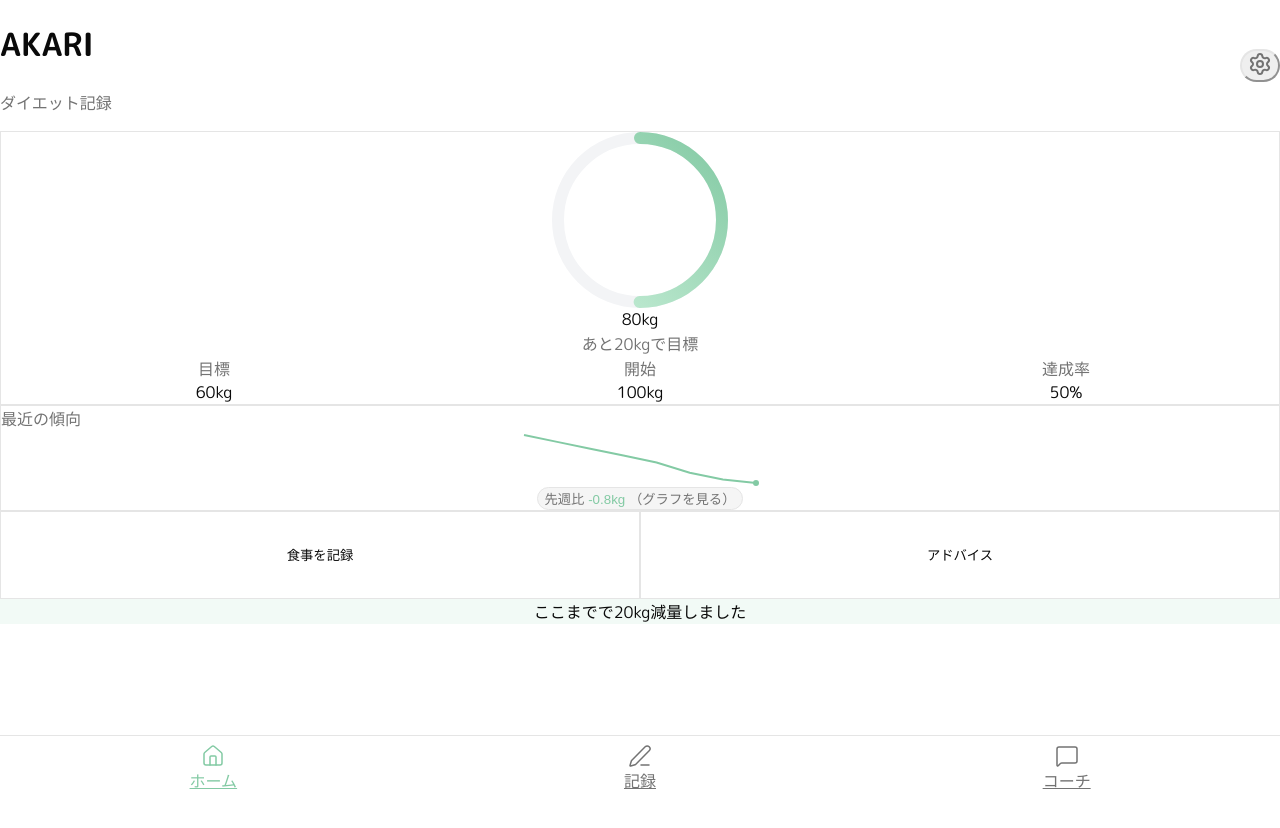
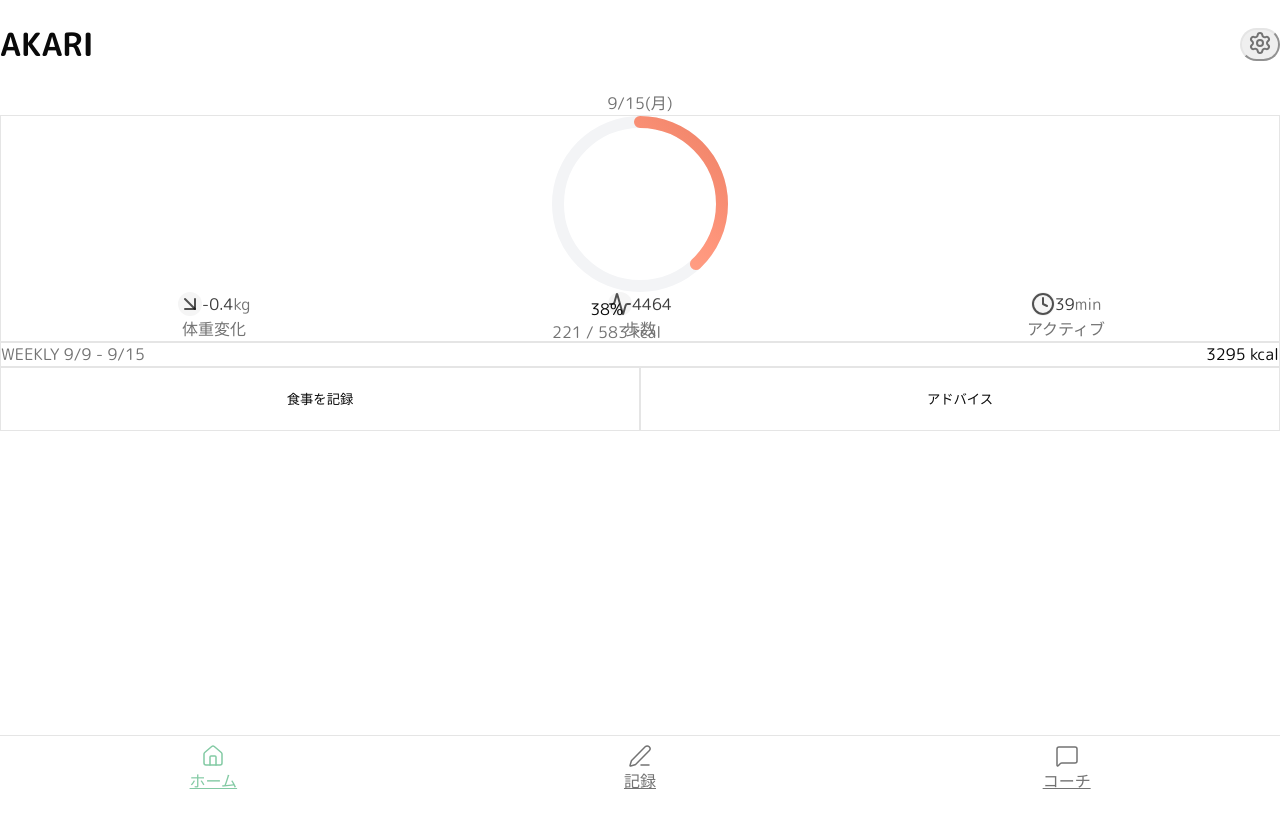
Before and after one commit to chaspy/AKARI, a React (Vite) app in the folder app/: page / in a window 1280 px wide. Shown: the top 828 px of the page. Built offline with nearby package versions, Linux system fonts and the light colour scheme.

Commit message:
feat(ui): ダッシュボードを簡潔なリング＋KPI構成に刷新（中央%表示・日付・3KPI・ウィークリー小カード）

```diff
--- a/app/src/components/GradientRing.tsx
+++ b/app/src/components/GradientRing.tsx
@@ -2,12 +2,16 @@ type RingProps = {
   size?: number;
   thickness?: number;
   value: number;
+  startColor?: string;
+  endColor?: string;
 };
 
 export function GradientRing({
   size = 200,
   thickness = 14,
   value,
+  startColor = 'oklch(0.92 0.05 160)',
+  endColor = 'var(--primary)',
 }: RingProps) {
   const r = (size - thickness) / 2;
   const c = 2 * Math.PI * r;
@@ -18,8 +22,8 @@ export function GradientRing({
     <svg width={size} height={size}>
       <defs>
         <linearGradient id={id} x1="0%" y1="0%" x2="100%" y2="100%">
-          <stop offset="0%" stopColor="oklch(0.92 0.05 160)" />
-          <stop offset="100%" stopColor="var(--primary)" />
+          <stop offset="0%" stopColor={startColor} />
+          <stop offset="100%" stopColor={endColor} />
         </linearGradient>
       </defs>
       <circle
--- /dev/null
+++ b/app/src/components/Kpi.tsx
@@ -0,0 +1,25 @@
+import { ReactNode } from 'react'
+
+type KpiProps = {
+  icon: ReactNode
+  value: string
+  unit?: string
+  label: string
+}
+
+export function Kpi({ icon, value, unit, label }: KpiProps) {
+  return (
+    <div className="flex flex-col items-center gap-1.5">
+      <div className="flex items-center gap-2 text-foreground/80">
+        <div className="w-6 h-6 grid place-items-center rounded-md bg-muted text-foreground/70">
+          {icon}
+        </div>
+        <div className="text-xl font-semibold leading-none">
+          {value}
+          {unit && <span className="text-sm text-muted-foreground ml-1">{unit}</span>}
+        </div>
+      </div>
+      <div className="text-xs text-muted-foreground">{label}</div>
+    </div>
+  )
+}
--- a/app/src/pages/Home.tsx
+++ b/app/src/pages/Home.tsx
@@ -1,117 +1,73 @@
 import { useState } from 'react';
 import { GradientRing } from '@/components/GradientRing';
-import { Sparkline } from '@/components/Sparkline';
-import { TrendSheet } from '@/components/TrendSheet';
-import { Settings } from 'lucide-react';
+import { Settings, Activity, Clock, ArrowDownRight } from 'lucide-react';
 import { Screen } from '@/components/Screen';
+import { Kpi } from '@/components/Kpi';
 
 // Main Home Component with proper layout
 function Home() {
-  const [currentWeight] = useState(80);
-  const [targetWeight] = useState(60);
-  const startWeight = 100;
-
-  const progress = Math.round(((startWeight - currentWeight) / (startWeight - targetWeight)) * 100);
-  const remain = Math.max(currentWeight - targetWeight, 0);
-  const weightLost = startWeight - currentWeight;
-
-  // Sample data
-  const recentHistory = [81.4, 81.2, 81.0, 80.8, 80.6, 80.3, 80.1, 80.0];
-  const weeklyChange = -0.8;
-  const detailedHistory = [
-    { date: '12/1', weight: 82.5 },
-    { date: '12/3', weight: 82.2 },
-    { date: '12/5', weight: 81.8 },
-    { date: '12/7', weight: 81.5 },
-    { date: '12/9', weight: 81.2 },
-    { date: '12/11', weight: 80.8 },
-    { date: '12/13', weight: 80.5 },
-    { date: '12/15', weight: 80.0 },
-  ];
+  const today = new Date();
+  // 表示用ダミー（後で実データに差し替え）
+  const [weightDiff] = useState(-0.4);
+  const [steps] = useState(4464);
+  const [activeMin] = useState(39);
+  const [calGoal] = useState(583);
+  const [calories] = useState(221);
+  const calPercent = Math.min(100, Math.round((calories / calGoal) * 100));
 
   return (
     <Screen data-ui-version="home-v2">
-      {/* Header - NO BORDER */}
-      <header
-        className="bg-background px-5 pb-2"
-        style={{ paddingTop: 'env(safe-area-inset-top, 12px)' }}
-      >
+      {/* Header */}
+      <header className="bg-background px-5 pb-2" style={{ paddingTop: 'env(safe-area-inset-top, 12px)' }}>
         <div className="flex items-center justify-between max-w-md mx-auto">
-          <div>
-            <h1 className="text-2xl font-bold text-foreground">AKARI</h1>
-            <p className="text-sm text-muted-foreground">ダイエット記録</p>
-          </div>
-          <button
-            className="p-2 rounded-full hover:bg-accent/30 transition-colors"
-            onClick={() => window.location.href = '/settings'}
-          >
+          <h1 className="text-2xl font-bold text-foreground">AKARI</h1>
+          <button className="p-2 rounded-full hover:bg-accent/30 transition-colors" onClick={() => window.location.href = '/settings'}>
             <Settings className="h-5 w-5 text-muted-foreground" />
           </button>
         </div>
       </header>
 
-      {/* Main Content - STRICT 8pt grid (px-4 mt-6 space-y-6) */}
-      <main className="mt-6 space-y-8">
+      {/* Main Content */}
+      <main className="mt-3 space-y-6">
+        <div className="text-center text-sm text-muted-foreground">
+          {today.toLocaleDateString('ja-JP', { month: 'numeric', day: 'numeric' })}
+          ({['日','月','火','水','木','金','土'][today.getDay()]})
+        </div>
 
-        {/* ProgressCard - Hero with Ring */}
-        <div className="rounded-2xl bg-card border border-border shadow-sm p-6 flex flex-col items-center">
-          {/* Ring + Text（重なり回避のため縦積み） */}
-          <div className="flex flex-col items-center mb-7">
-            <div className="w-[176px] h-[176px]">
-              <GradientRing value={progress} size={176} thickness={12} />
-            </div>
-            <div className="text-center mt-4">
-              <div className="text-3xl md:text-4xl font-bold text-foreground leading-tight tracking-tight">{currentWeight}kg</div>
-              <div className="text-sm text-muted-foreground mt-1 leading-normal">あと{remain}kgで目標</div>
+        {/* Progress */}
+        <div className="rounded-2xl bg-card border border-border shadow-sm p-6">
+          <div className="relative w-[176px] h-[176px] mx-auto mb-4">
+            <GradientRing value={calPercent} size={176} thickness={12} startColor="oklch(0.86 0.12 35)" endColor="oklch(0.72 0.14 35)" />
+            <div className="absolute inset-0 grid place-items-center">
+              <div className="text-center">
+                <div className="text-3xl font-bold text-foreground">{calPercent}%</div>
+                <div className="text-xs text-muted-foreground mt-1">{calories} / {calGoal} kcal</div>
+              </div>
             </div>
           </div>
-          {/* Secondary metrics (centered, non-wrapping) */}
-          <div className="mt-6 grid grid-cols-3 gap-6 w-full">
-            <div className="text-center space-y-2">
-              <div className="text-xs text-muted-foreground">目標</div>
-              <div className="text-lg font-semibold text-foreground">{targetWeight}kg</div>
-            </div>
-            <div className="text-center space-y-2">
-              <div className="text-xs text-muted-foreground">開始</div>
-              <div className="text-lg font-semibold text-foreground">{startWeight}kg</div>
-            </div>
-            <div className="text-center space-y-2">
-              <div className="text-xs text-muted-foreground">達成率</div>
-              <div className="text-lg font-semibold text-foreground">{progress}%</div>
-            </div>
+          <div className="grid grid-cols-3 gap-4">
+            <Kpi icon={<ArrowDownRight className="w-4 h-4" />} value={`${weightDiff}`} unit="kg" label="体重変化" />
+            <Kpi icon={<Activity className="w-4 h-4" />} value={`${steps}`} label="歩数" />
+            <Kpi icon={<Clock className="w-4 h-4" />} value={`${activeMin}`} unit="min" label="アクティブ" />
           </div>
         </div>
 
-        {/* SparklineCard - Everything contained within p-4 */}
-        <div className="rounded-2xl bg-card border border-border shadow-sm p-6">
-          <div className="text-sm text-muted-foreground mb-4">最近の傾向</div>
-          <div className="w-full flex justify-center">
-            <Sparkline data={recentHistory} width={240} height={56} />
-          </div>
-          <div className="mt-3">
-            <TrendSheet data={detailedHistory} weeklyChange={weeklyChange} />
+        {/* Weekly */}
+        <div className="rounded-2xl bg-card border border-border shadow-sm p-4">
+          <div className="flex items-center justify-between text-xs text-muted-foreground">
+            <div>WEEKLY {new Date(today.getTime()-6*86400000).toLocaleDateString('ja-JP',{month:'numeric',day:'numeric'})} - {today.toLocaleDateString('ja-JP',{month:'numeric',day:'numeric'})}</div>
+            <div className="text-foreground">3295 kcal</div>
           </div>
         </div>
 
-        {/* Actions - 2 cards (height ≥88px) */}
-        <div className="grid grid-cols-2 gap-6">
-          <button
-            className="rounded-2xl bg-card border border-border shadow-sm min-h-[88px] p-5 hover:shadow-md active:shadow-inner transition-all flex items-center justify-center"
-            onClick={() => window.location.href = '/log'}
-          >
-            <span className="font-bold text-base text-foreground">食事を記録</span>
+        {/* Actions */}
+        <div className="grid grid-cols-2 gap-5">
+          <button className="rounded-2xl bg-card border border-border shadow-sm min-h-[64px] p-4 hover:shadow-md transition-all" onClick={() => window.location.href = '/log'}>
+            <span className="font-medium text-foreground">食事を記録</span>
           </button>
-          <button
-            className="rounded-2xl bg-card border border-border shadow-sm min-h-[88px] p-5 hover:shadow-md active:shadow-inner transition-all flex items-center justify-center"
-            onClick={() => window.location.href = '/coach'}
-          >
-            <span className="font-bold text-base text-foreground">アドバイス</span>
+          <button className="rounded-2xl bg-card border border-border shadow-sm min-h-[64px] p-4 hover:shadow-md transition-all" onClick={() => window.location.href = '/coach'}>
+            <span className="font-medium text-foreground">アドバイス</span>
           </button>
-        </div>
-
-        {/* MessageCard - White card with light mint background */}
-        <div className="rounded-2xl bg-primary/10 p-5 text-center">
-          <span className="text-foreground">ここまでで{weightLost}kg減量しました</span>
         </div>
       </main>
     </Screen>
```
